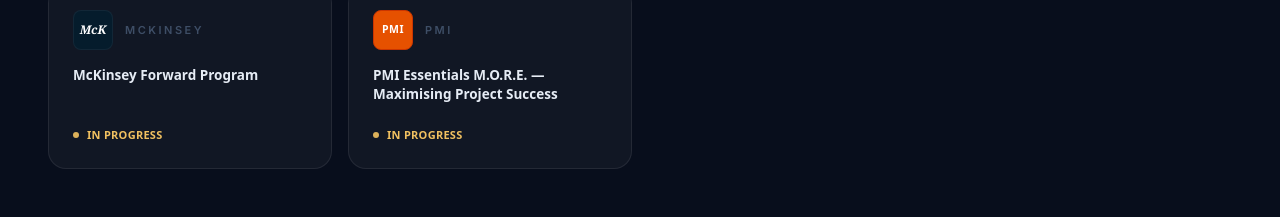
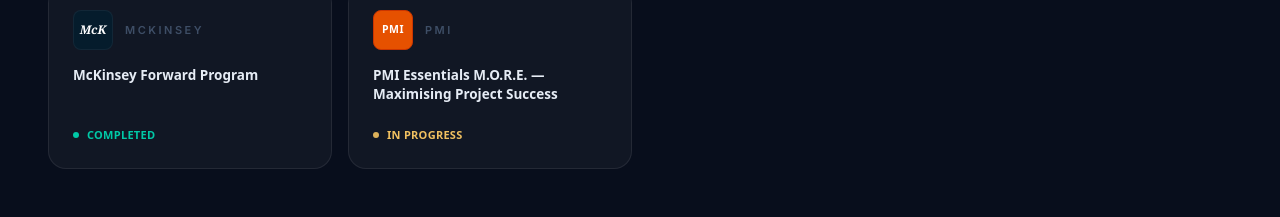
Before and after one commit to sudarshanellora/portfolio-v3, a React (Vite) app: page / in a window 1280 px wide. Shown: the part 10880-11097 px from the top of the page. Built offline with nearby package versions, Linux system fonts and the light colour scheme; a web font is replaced by a local one.

Commit message:
Certificate section update

```diff
--- a/src/data/portfolioData.ts
+++ b/src/data/portfolioData.ts
@@ -318,7 +318,7 @@
   { org: "Deloitte", name: "Data Analytics Job Simulation", status: "Completed" },
   { org: "SAP", name: "SAP Professional Fundamentals", status: "Completed" },
   { org: "CSSC", name: "Lean Six Sigma Yellow Belt", status: "Completed" },
-  { org: "McKinsey", name: "McKinsey Forward Program", status: "In Progress" },
+  { org: "McKinsey", name: "McKinsey Forward Program", status: "Completed" },
   { org: "PMI", name: "PMI Essentials M.O.R.E. — Maximising Project Success", status: "In Progress" }
 ];
 
```
